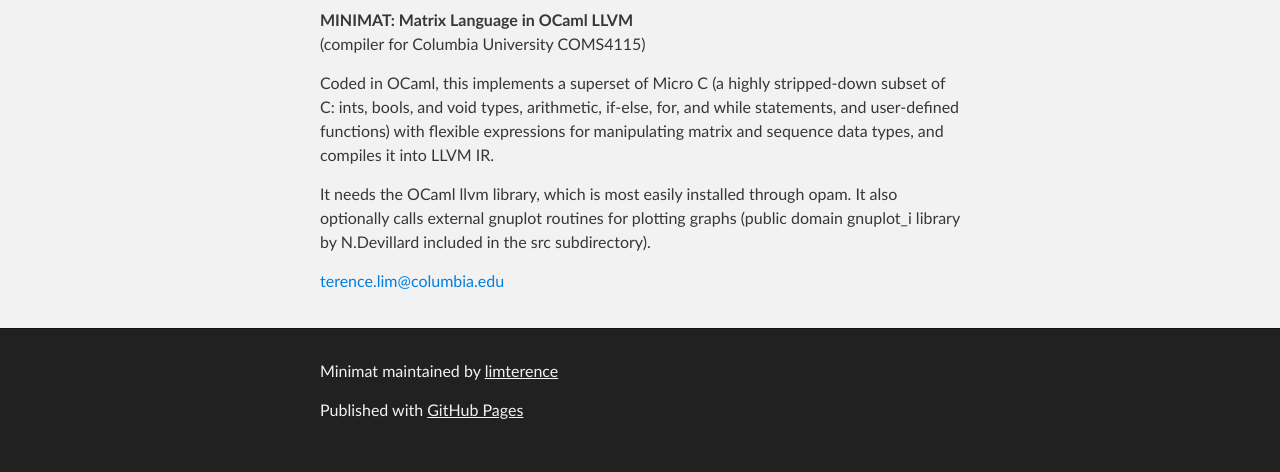
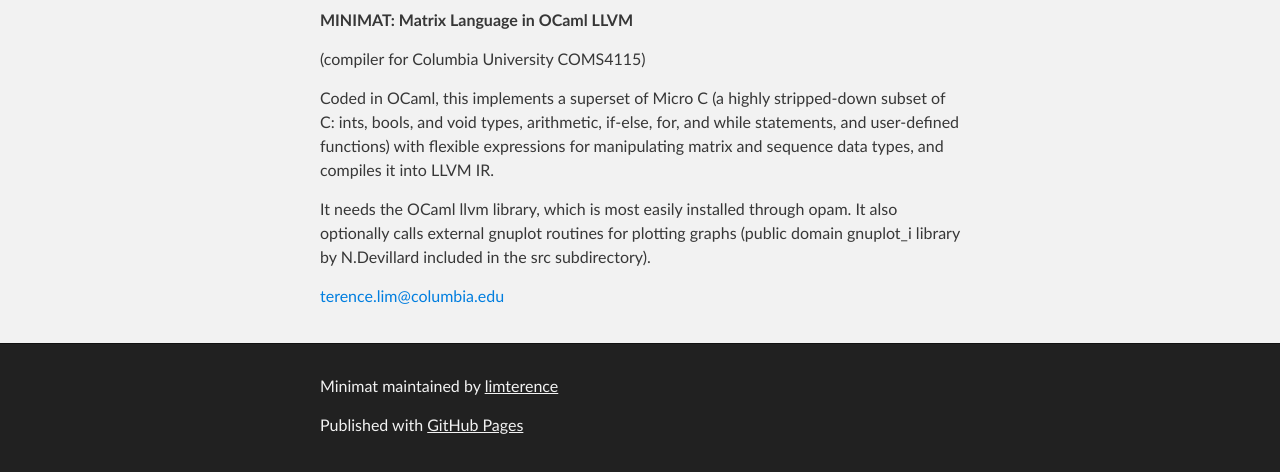
Before and after one commit to terence-lim/minimat, a plain HTML site: page index.html in a window 1280 px wide. Shown: the part 288-760 px from the top of the page. Drawn offline with Linux system fonts and the light colour scheme.

Commit message:
Update index.html

```diff
--- a/index.html
+++ b/index.html
@@ -31,7 +31,9 @@
     <!-- MAIN CONTENT -->
     <div id="main_content_wrap" class="outer">
       <section id="main_content" class="inner">
-        <p><strong>MINIMAT: Matrix Language in OCaml LLVM</strong><br>(compiler for Columbia University COMS4115)</p>
+        <p><strong>MINIMAT: Matrix Language in OCaml LLVM</strong></p>
+
+<p>(compiler for Columbia University COMS4115)</p>
 
 <p>Coded in OCaml, this implements a superset of Micro C (a highly stripped-down
 subset of C: ints, bools, and void types, arithmetic, if-else, for, and
```
